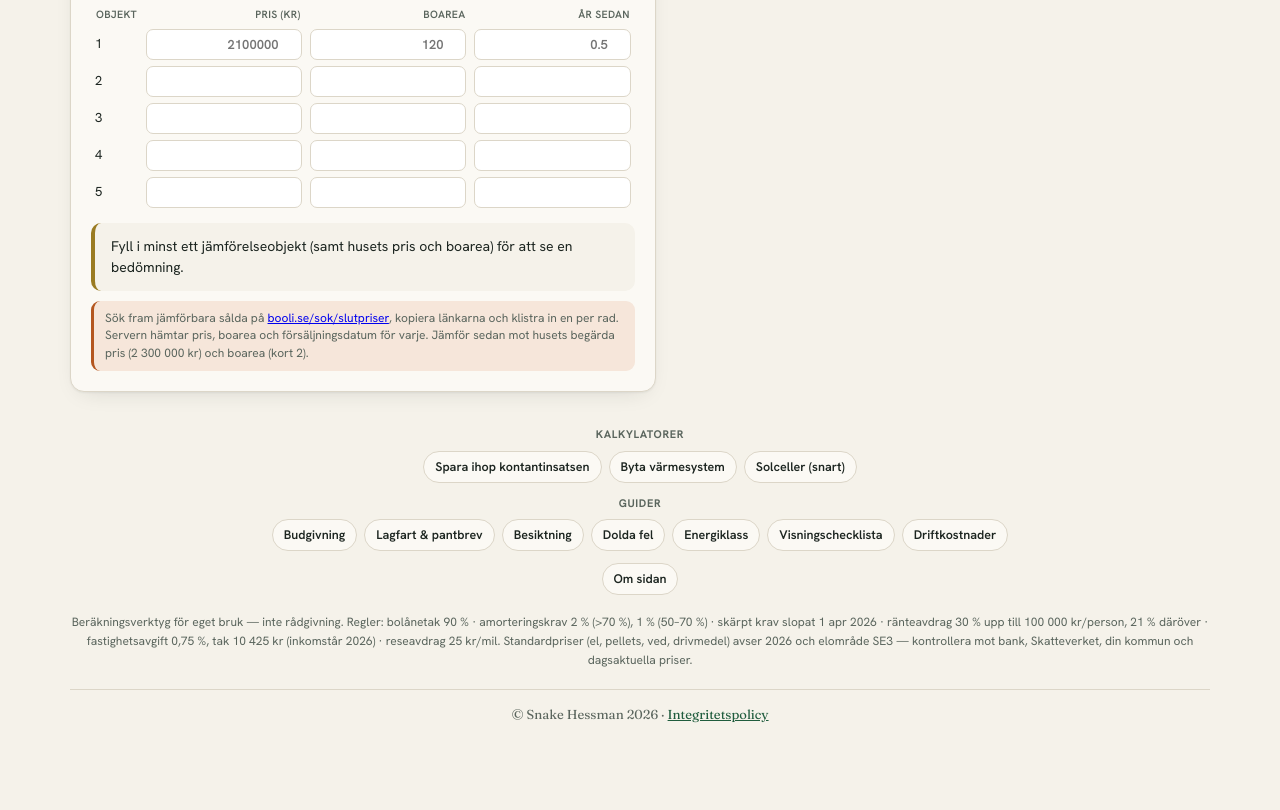
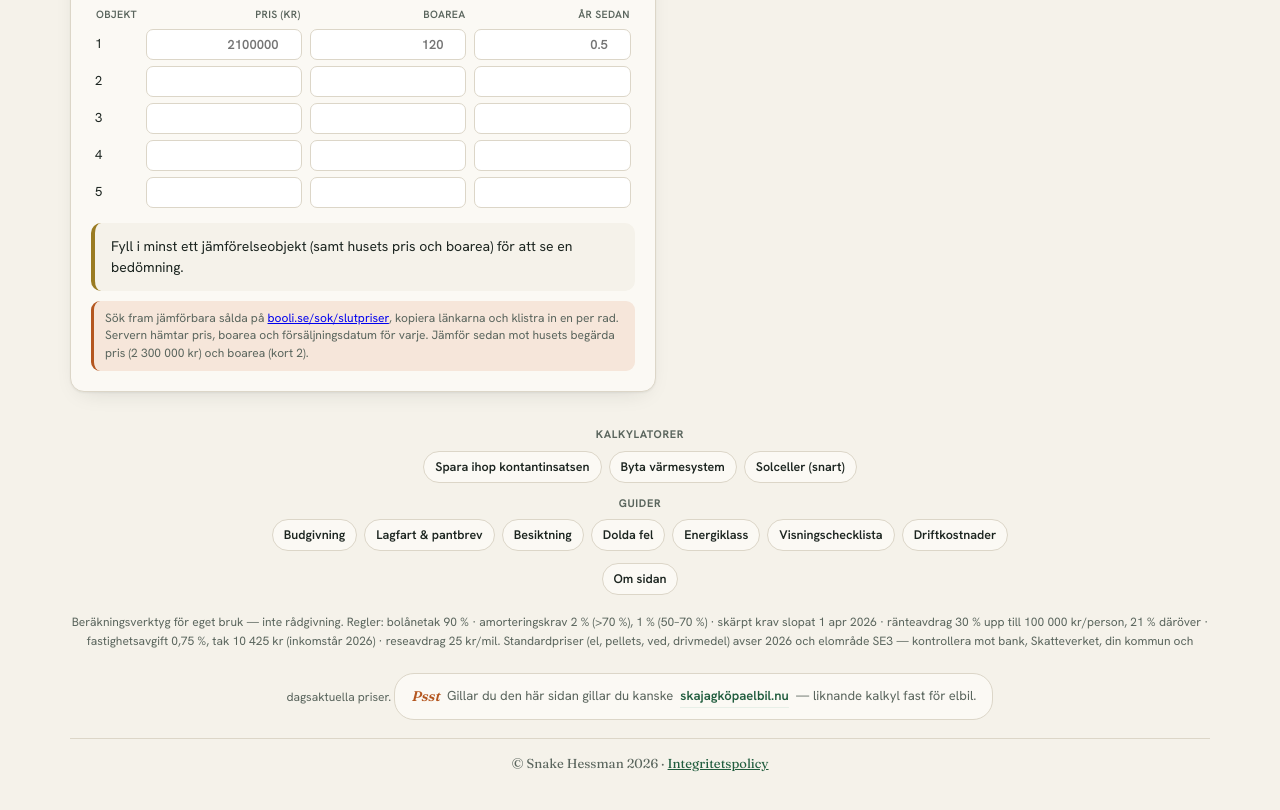
Before and after one commit to khessman/kanjagkopahus, a plain HTML site: page index.html in a window 1280 px wide. Shown: the part 4967-5777 px from the top of the page. Drawn offline with Linux system fonts and the light colour scheme.

Commit message:
Update index.html
Added link to skajagköpaelbil.nu

```diff
--- a/index.html
+++ b/index.html
@@ -133,6 +133,10 @@
   .glrow a{font-size:12.5px;font-weight:600;text-decoration:none;color:var(--ink);background:var(--paper-2);border:1px solid var(--line);border-radius:16px;padding:5px 11px;transition:.15s}
   .glrow a:hover{border-color:var(--ink)}
   .copyright{margin-top:18px;padding-top:14px;border-top:1px solid var(--line);font-family:"Fraunces",serif;font-size:13px;color:var(--ink-soft)}
+  .crosslink{margin-top:22px;padding:11px 16px;display:inline-flex;align-items:center;flex-wrap:wrap;gap:7px;justify-content:center;font-size:13px;color:var(--ink-soft);background:var(--paper-2);border:1px solid var(--line);border-radius:20px}
+  .crosslink .psst{font-family:"Fraunces",serif;font-style:italic;font-size:14px;color:var(--terra);font-weight:600}
+  .crosslink a{color:var(--green);font-weight:600;text-decoration:none; border-bottom:1.5px solid var(--green-soft)}
+  .crosslink a:hover{border-bottom-color:var(--green)}
   .adzone{display:none;max-width:728px;margin:16px auto 0;text-align:center}
   .adzone .adlbl{font-size:10.5px;text-transform:uppercase;letter-spacing:.08em;color:var(--ink-soft);opacity:.7;margin-bottom:5px}
   .adzone .adsbygoogle{display:block;min-height:90px}
@@ -474,6 +478,12 @@
     </div>
     Beräkningsverktyg för eget bruk — inte rådgivning. Regler: bolånetak 90 % &middot; amorteringskrav 2 % (&gt;70 %), 1 % (50–70 %) &middot; skärpt krav slopat 1 apr 2026 &middot; ränteavdrag 30 % upp till 100 000 kr/person, 21 % däröver &middot; fastighetsavgift 0,75 %, tak 10 425 kr (inkomstår 2026) &middot; reseavdrag 25 kr/mil.
     Standardpriser (el, pellets, ved, drivmedel) avser 2026 och elområde SE3 — kontrollera mot bank, Skatteverket, din kommun och dagsaktuella priser.
+    <div class="crosslink">
+   <span class="psst">Psst</span>
+    Gillar du den här sidan gillar du kanske
+    <a href="https://skajagköpaelbil.nu" target="_blank" rel="noopener">skajagköpaelbil.nu</a>
+    — liknande kalkyl fast för elbil.
+    </div>
     <div class="copyright">© Snake Hessman 2026 &middot; <a href="integritetspolicy.html">Integritetspolicy</a></div>
   </div>
 </div>
```
